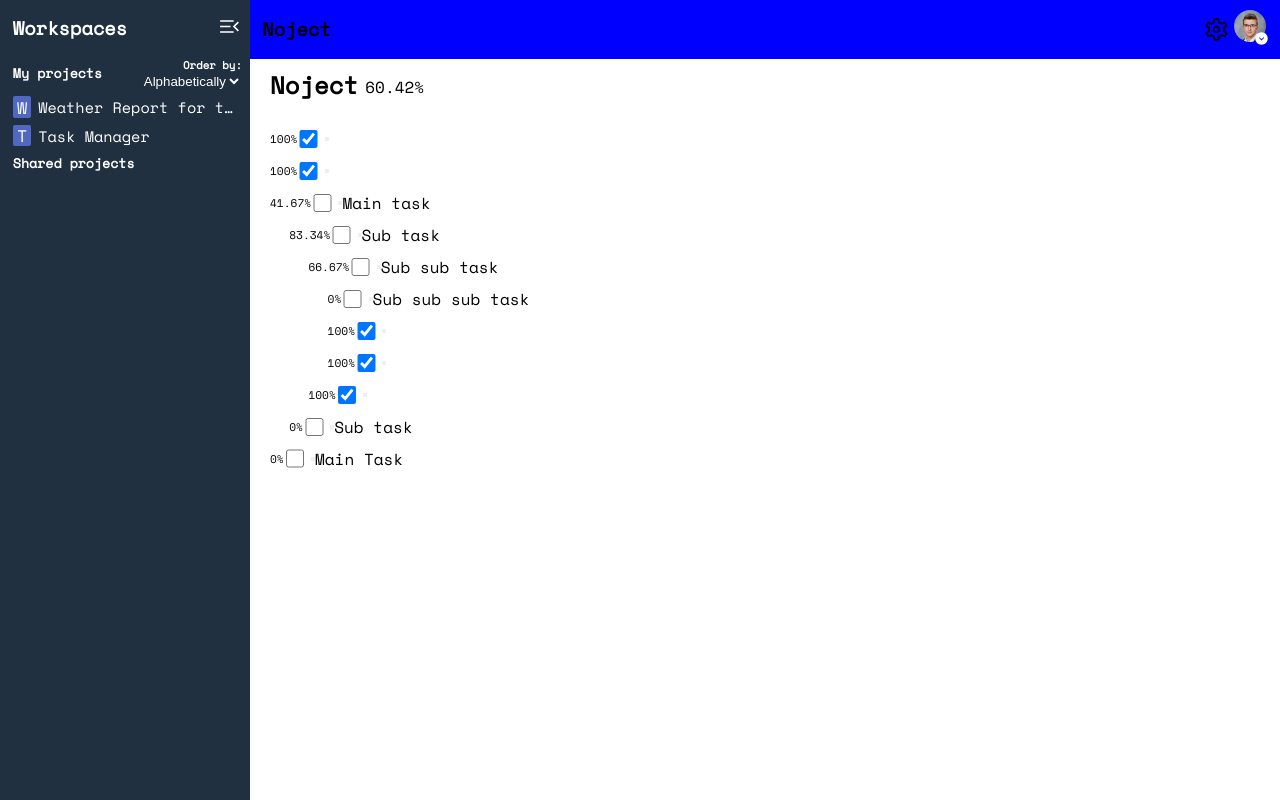
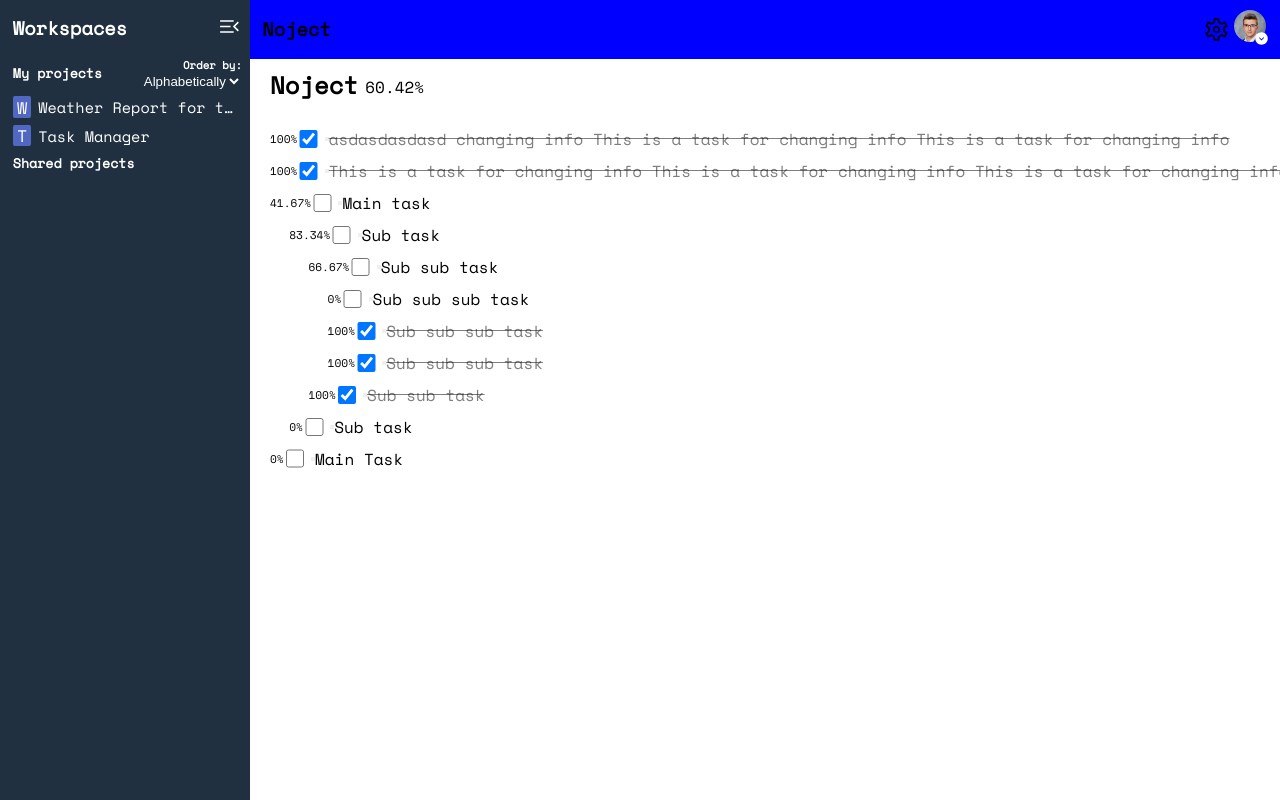
Before and after one commit to ivankrstev/noject, a Next.js app in the folder client/: page /dashboard in a window 1280 px wide. Built offline with nearby package versions, Linux system fonts and the light colour scheme.

Commit message:
Fixed task checked color and signout button color

```diff
--- a/client/styles/Navbar.module.css
+++ b/client/styles/Navbar.module.css
@@ -72,6 +72,7 @@
   border: 0;
   font-size: 1em;
   cursor: pointer;
+  color: #fff;
 }
 
 .settingsBtn {
--- a/client/styles/Task.module.css
+++ b/client/styles/Task.module.css
@@ -15,7 +15,7 @@
 }
 .taskCheckbox:checked ~ div {
   text-decoration: line-through;
-  color: rgba(255, 255, 255, 0.5);
+  color: var(--task-checked);
 }
 .taskText {
   padding-right: 1em;
--- a/client/styles/vars.css
+++ b/client/styles/vars.css
@@ -3,6 +3,7 @@
   --form-background: #eaf4fc;
   --toggle-password: invert(0%) sepia(0%) saturate(1%) hue-rotate(324deg) brightness(100%)
     contrast(100%);
+  --task-checked: rgba(0, 0, 0, 0.5);
 }
 @media (prefers-color-scheme: dark) {
   :root {
@@ -10,5 +11,6 @@
     --form-background: #0b2447;
     --toggle-password: invert(100%) sepia(93%) saturate(0%) hue-rotate(356deg) brightness(106%)
       contrast(101%);
+    --task-checked: rgba(255, 255, 255, 0.5);
   }
 }
```
